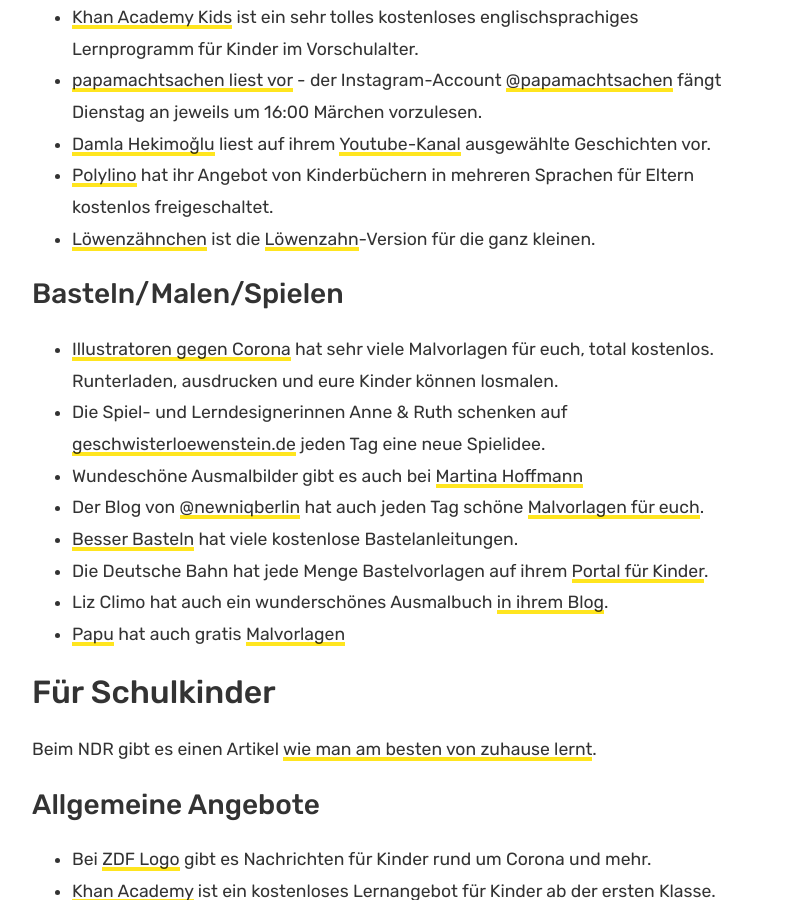
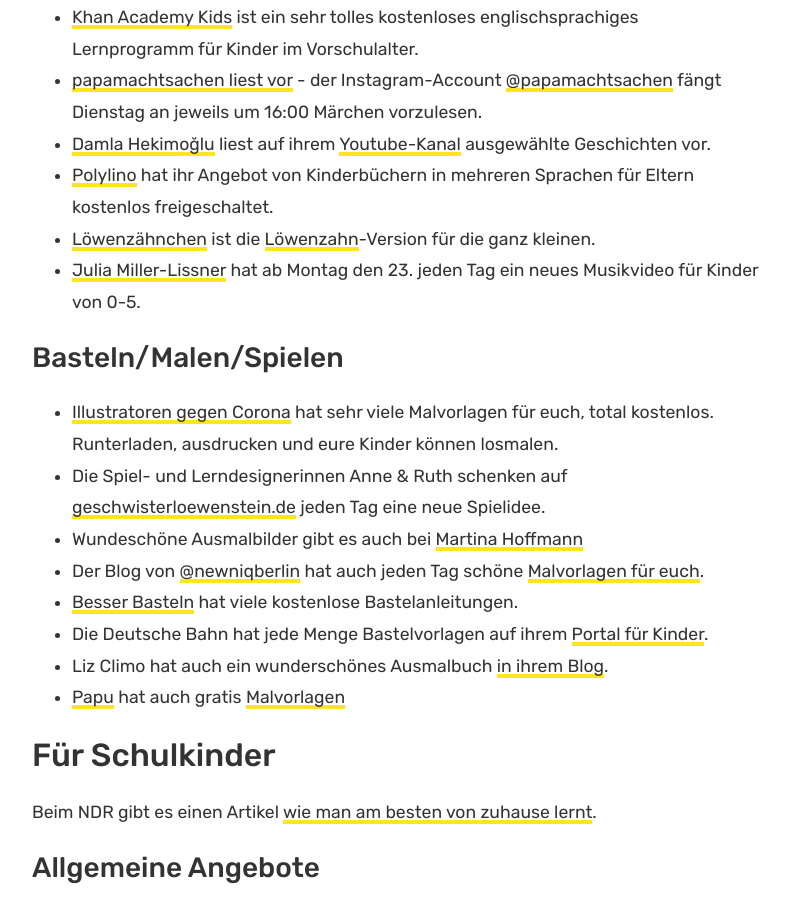
Before and after one commit to papiberlin/website, a Jekyll site: the page built from _posts/2020-03-16-corona-resources.md, in a window 1280 px wide and 900 px high, scrolled down 1559 px. Shown: the whole window, without its empty margins (433-1223 px from the left). Built offline with Jekyll 4.4.1, drawn with Linux system fonts in a browser that asks for light colours.

Commit message:
musikvideo

```diff
--- a/_posts/2020-03-16-corona-resources.md
+++ b/_posts/2020-03-16-corona-resources.md
@@ -38,6 +38,7 @@
 * [Damla Hekimoğlu](https://twitter.com/_DamlaHekimoglu) liest auf ihrem [Youtube-Kanal](https://www.youtube.com/damlahekimoglu) ausgewählte Geschichten vor.
 * [Polylino](https://www.polylino.de/neuigkeiten/coronakrise-polylino-offen-fuer-alle-kinder/) hat ihr Angebot von Kinderbüchern in mehreren Sprachen für Eltern kostenlos freigeschaltet.
 * [Löwenzähnchen](https://www.zdf.de/kinder/loewenzaehnchen) ist die [Löwenzahn](https://www.zdf.de/kinder/loewenzahn)-Version für die ganz kleinen.
+* [Julia Miller-Lissner](https://www.youtube.com/channel/UCjZo5FZLamKq6fuwb1hHdwQ?reload=9) hat ab Montag den 23. jeden Tag ein neues Musikvideo für Kinder von 0-5.
 
 ### Basteln/Malen/Spielen
 
```
